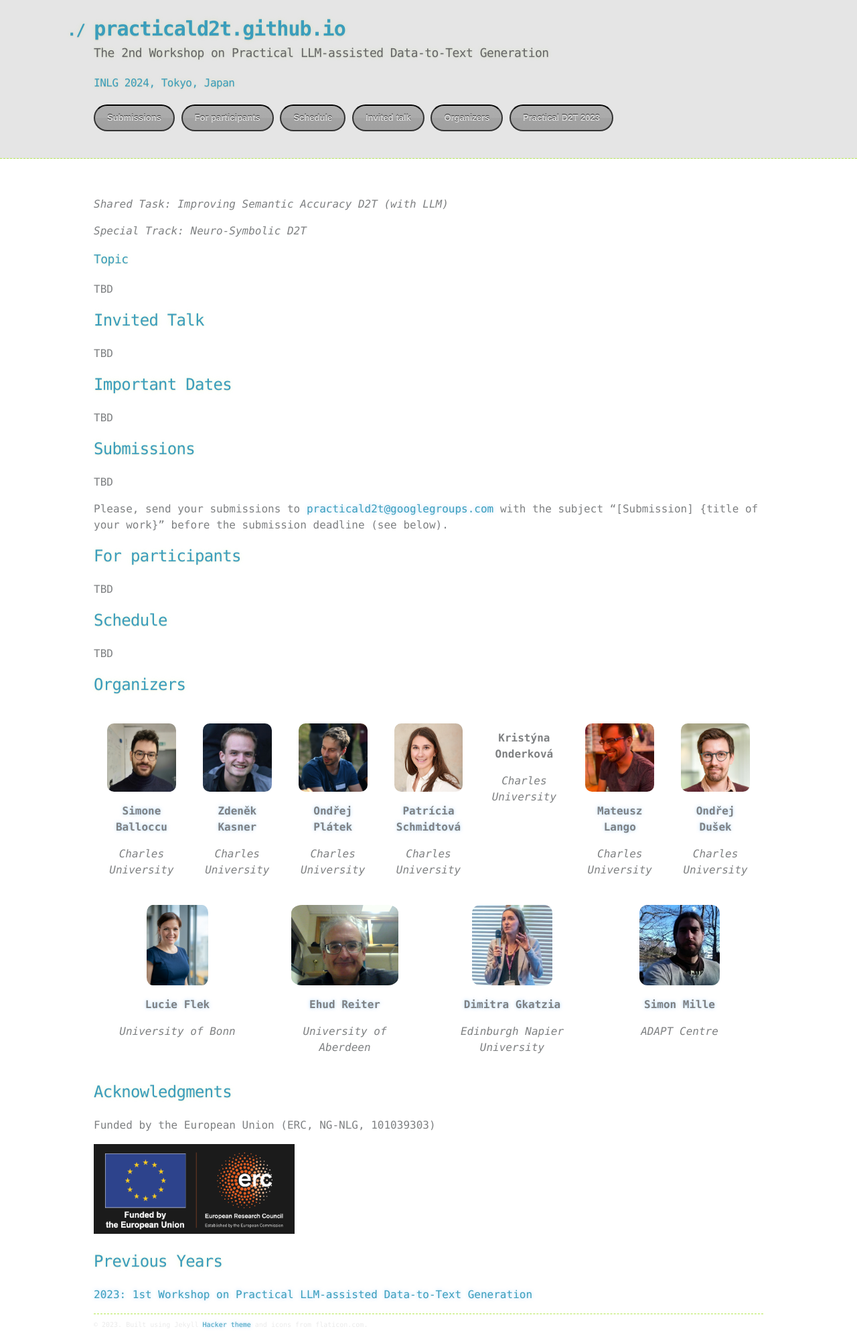
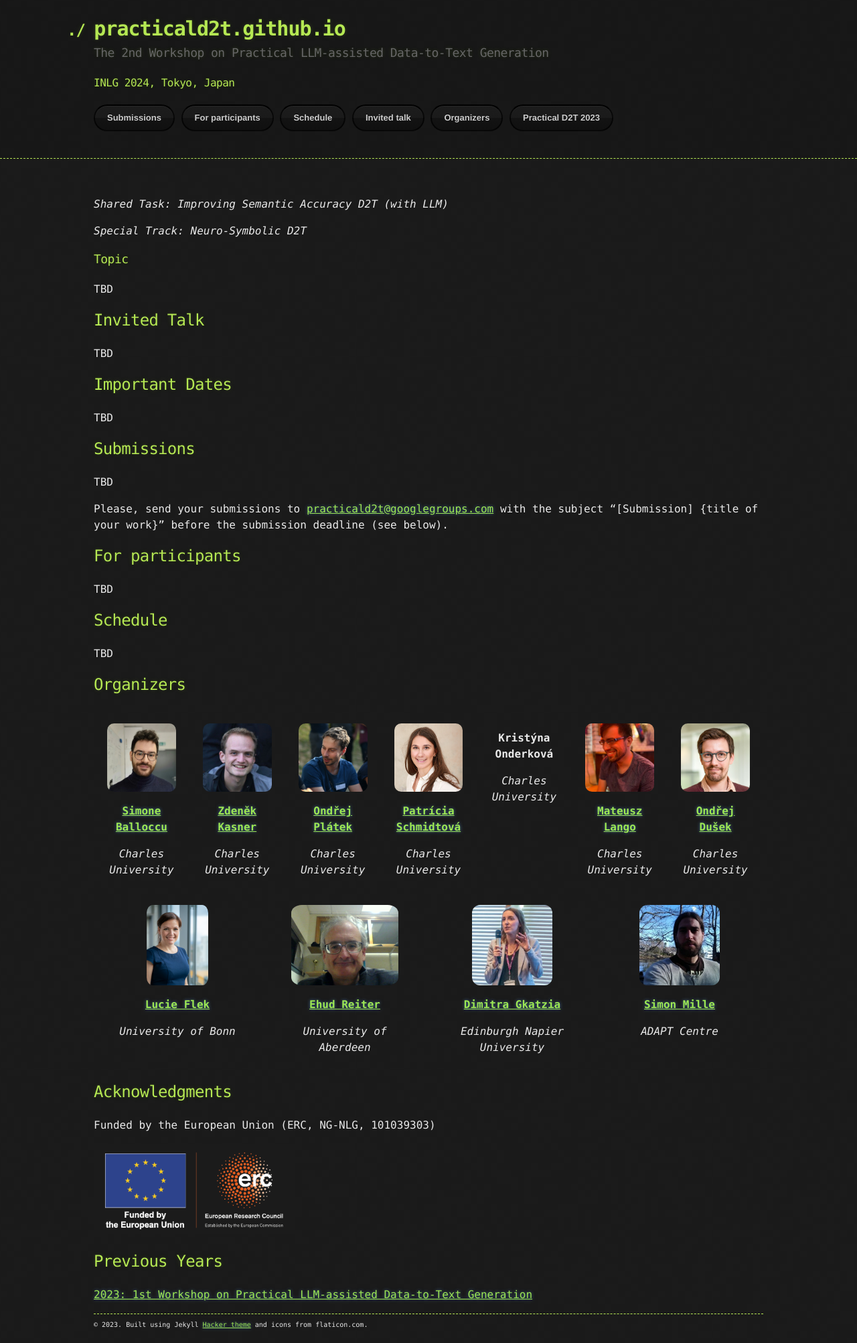
Before and after one commit to practicald2t/practicald2t.github.io, a Jekyll site: the page built from index.md, in a window 1280 px wide. Shown: the whole page at 67% size. Built offline with Jekyll 4.4.1, drawn with Linux system fonts in a browser that asks for light colours.

Commit message:
Update custom.css

```diff
--- a/assets/css/custom.css
+++ b/assets/css/custom.css
@@ -56,7 +56,7 @@ a {
 .no-text-shadow {
     text-shadow: none;
 }
-
+/*
 body {
   background-color: #ffffff;
   background-image: none;
@@ -67,17 +67,16 @@ header h1,h2,h3,h4 {
 }
 
 header a {
-            color: #3a9ebc; /* Set the text color */
-            text-decoration: none; /* Remove underline */
-            padding: 0; /* Remove padding */
-            border: none; /* Remove border */
-            background: none; /* Remove background color */
-            /*font-weight: normal; /* Ensure normal font weight */
+            color: #3a9ebc;
+            text-decoration: none;
+            padding: 0;
+            border: none;
+            background: none;
+            /*font-weight: normal;
 }
 
-        /* Optional: Add hover effect for better UX */
 header a:hover {
-            text-decoration: underline; /* Add underline on hover */
+            text-decoration: underline;
 }
 
 h1,h2,h3,h4 {
@@ -96,3 +95,4 @@ a {
     color: #235e70;
   }
 }
+*/
```
